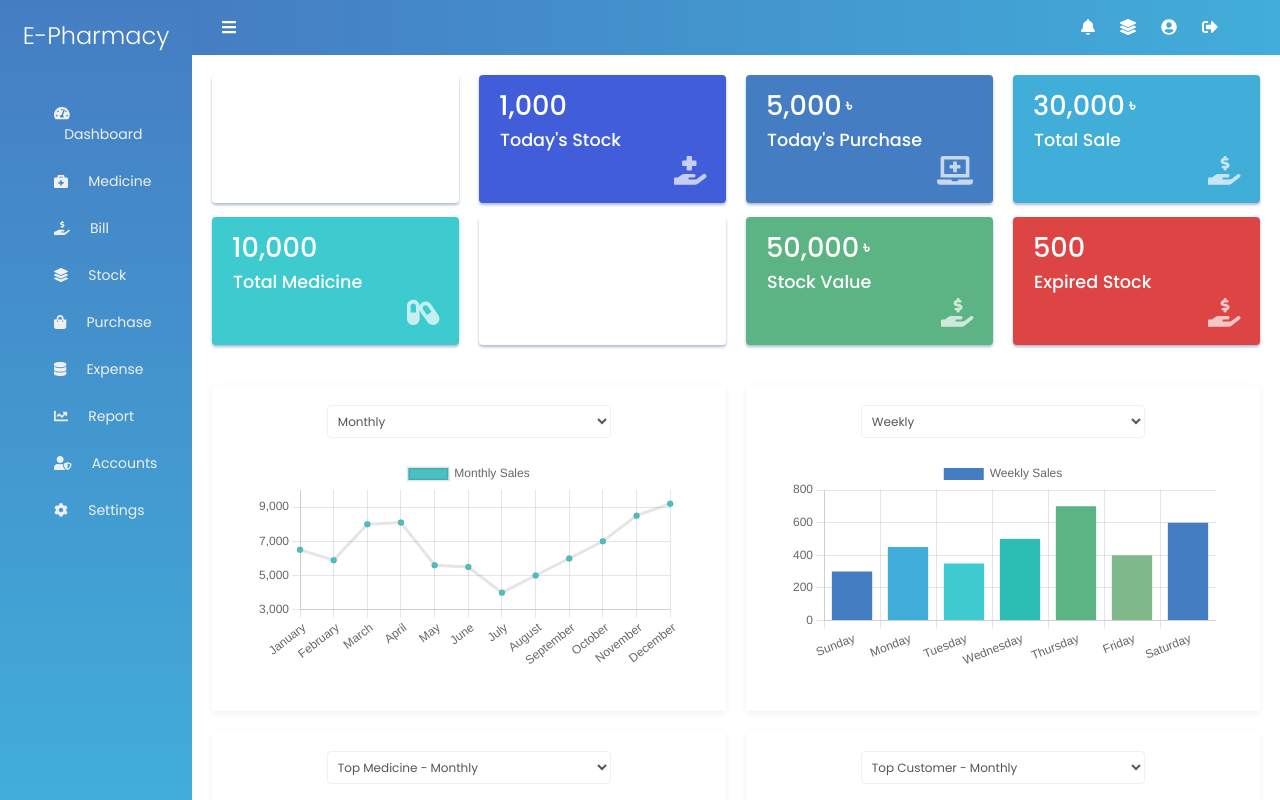
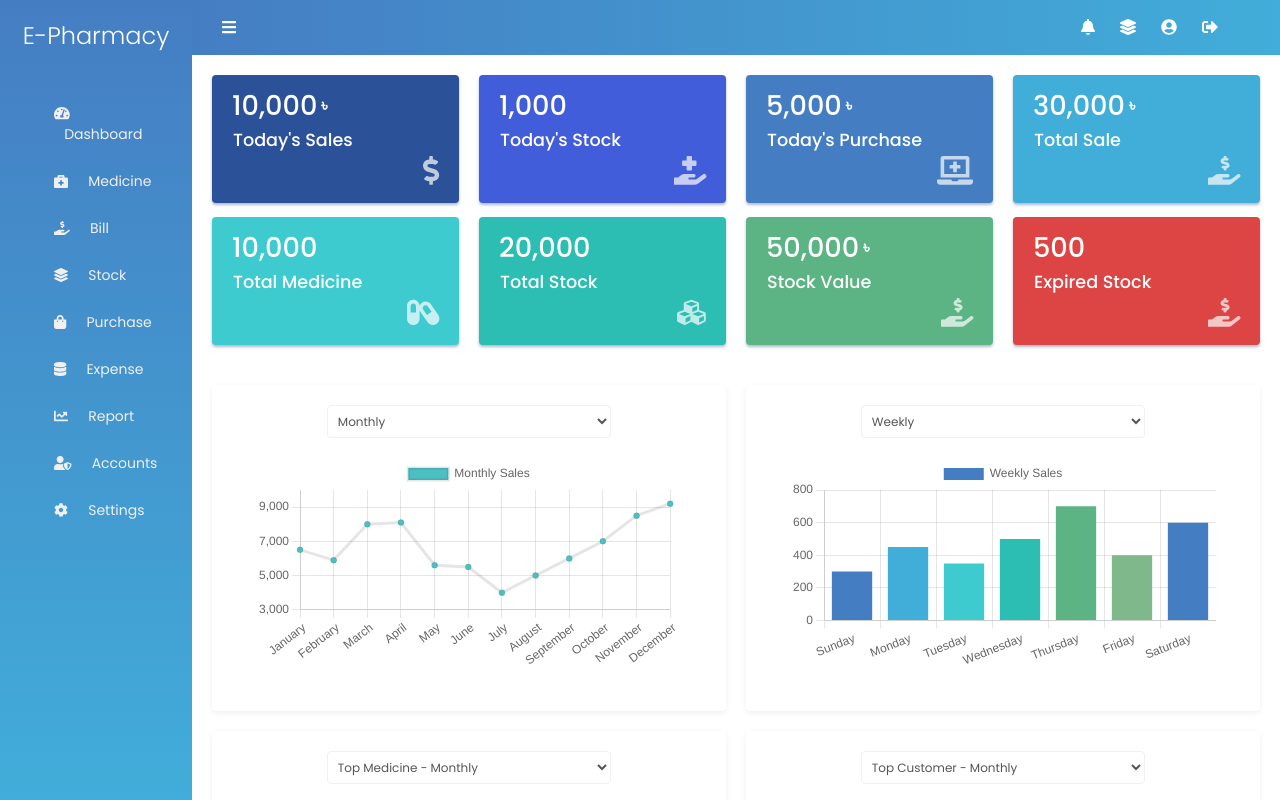
Before and after one commit to tanjimulislam55/pharmacy-frontend, a React (Create React App) app: page / in a window 1280 px wide. Shown: the top 800 px of the page. Built offline with nearby package versions, Linux system fonts and the light colour scheme.

Commit message:
styles: added two new color --blue and --light-secondary2

```diff
--- a/src/index.css
+++ b/src/index.css
@@ -12,8 +12,10 @@
     --primary: #457dc3;
     --secondary: #41add9;
     --light-secondary: #3ecbcf;
+    --light-secondary2: #2cbdb3;
     --dark: #333;
     --dark-blue: #23395d;
+    --blue: #2b5199;
     --dark-grey: #555;
     --grey: #7987a1;
     --grey2: #aebacf;
```
